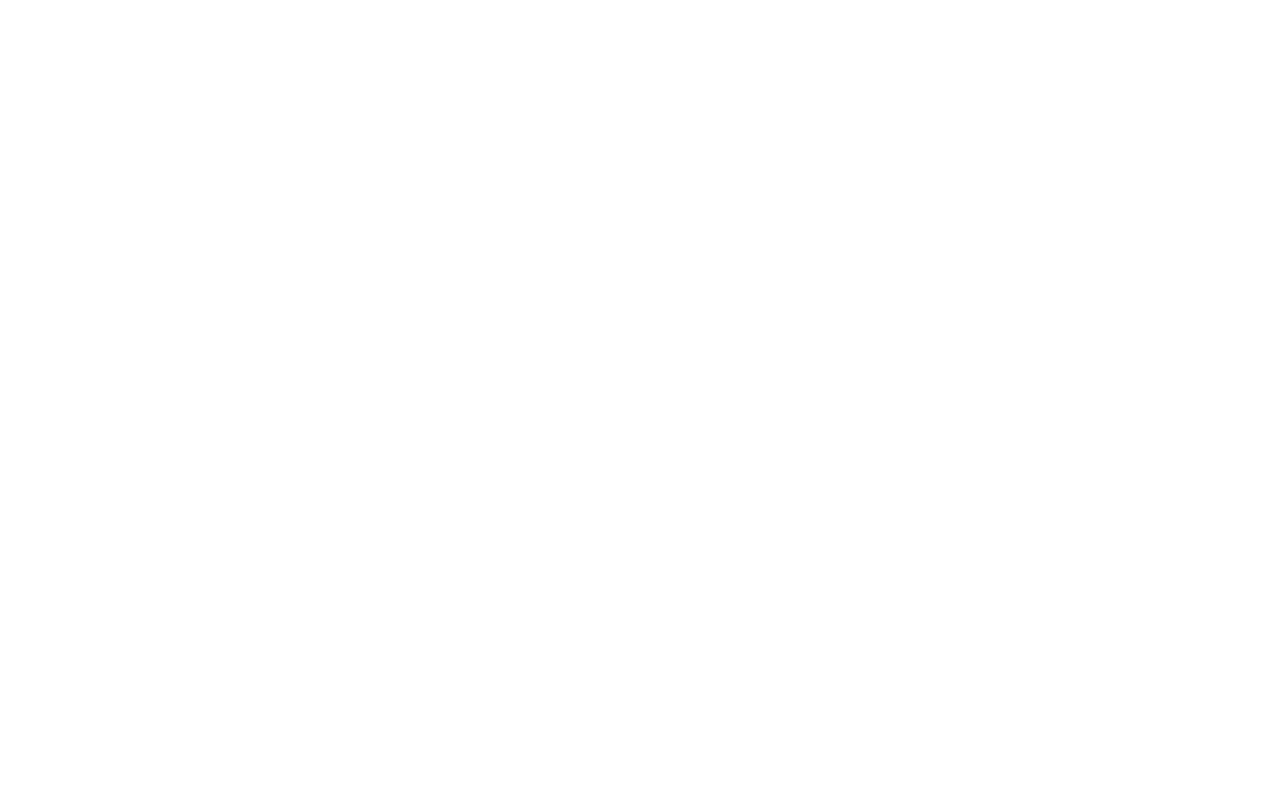
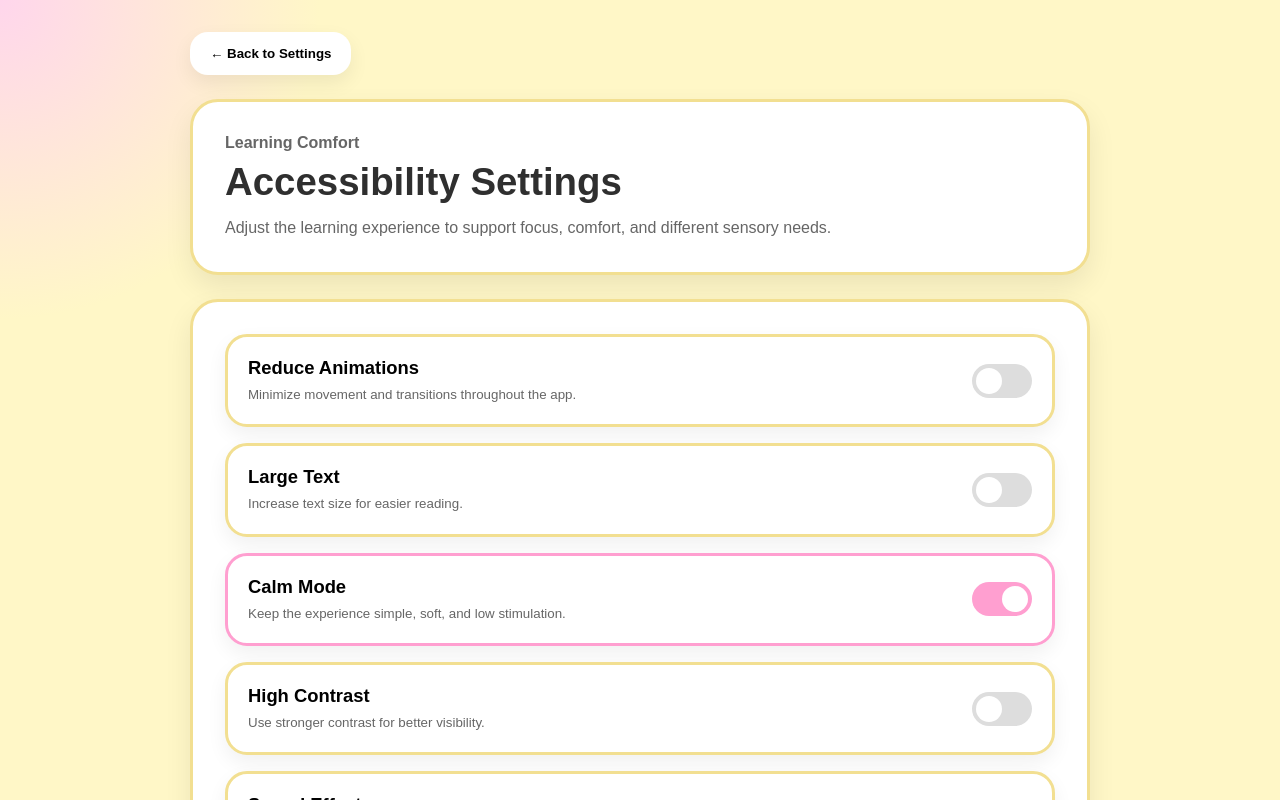
Before and after one commit to kkoelle99/koellite-learning, a React (Vite) app: page /parent/settings/accessibility in a window 1280 px wide. Before the commit this address had no page. Shown: the top 800 px of the page. Built offline with nearby package versions, Linux system fonts and the light colour scheme; sample sign-in values are in the browser's storage.

Commit message:
Wire large text accessibility setting

```diff
--- a/src/App.jsx
+++ b/src/App.jsx
@@ -7,6 +7,7 @@
 import ManageProfiles from "./pages/ManageProfiles/ManageProfiles";
 import Settings from "./pages/Settings/Settings";
 import ThemeSettings from "./pages/ThemeSettings/ThemeSettings";
+import AccessibilitySettings from "./pages/AccessibilitySettings/AccessibilitySettings";
 
 function App() {
   return (
@@ -60,6 +61,15 @@
       }
       />
 
+      <Route
+      path="/parent/settings/accessibility"
+      element={
+        <ProtectedRoute>
+          <AccessibilitySettings />
+        </ProtectedRoute>
+      }
+      />
+
       </Routes>
     </BrowserRouter>
   )
--- /dev/null
+++ b/src/pages/AccessibilitySettings/AccessibilitySettings.css
@@ -0,0 +1,124 @@
+.accessibility-page {
+  min-height: 100vh;
+  padding: 32px;
+  background:
+    radial-gradient(circle at top left, var(--soft-glow), transparent 320px),
+    var(--bg-color);
+}
+
+.accessibility-container {
+  width: min(900px, 94%);
+  margin: 0 auto;
+}
+
+.accessibility-header,
+.accessibility-settings-card {
+  background: var(--card-color);
+  border: 3px solid var(--border-color);
+  border-radius: 28px;
+  padding: 32px;
+  margin-bottom: 24px;
+  box-shadow: 0 12px 28px rgba(0, 0, 0, 0.08);
+}
+
+.accessibility-header p {
+  margin: 0 0 8px;
+  color: var(--muted-text);
+  font-weight: bold;
+}
+
+.accessibility-header h1 {
+  margin: 0 0 12px;
+  font-size: 2.4rem;
+}
+
+.accessibility-header span {
+  color: var(--muted-text);
+  line-height: 1.5;
+}
+
+.accessibility-settings-card {
+  display: grid;
+  gap: 16px;
+}
+
+.setting-toggle {
+  width: 100%;
+  background: var(--card-color);
+  border: 3px solid var(--border-color);
+  border-radius: 22px;
+  padding: 20px;
+  display: flex;
+  justify-content: space-between;
+  gap: 18px;
+  align-items: center;
+  text-align: left;
+  box-shadow: 0 8px 20px rgba(0, 0, 0, 0.06);
+}
+
+.setting-toggle strong {
+  font-size: 1.15rem;
+}
+
+.setting-toggle p {
+  margin: 6px 0 0;
+  color: var(--muted-text);
+  line-height: 1.45;
+}
+
+.setting-toggle-active {
+  border-color: var(--button-color);
+}
+
+.toggle-pill {
+  width: 60px;
+  min-width: 60px;
+  height: 34px;
+  border-radius: 999px;
+  background: #dddddd;
+  padding: 4px;
+  display: flex;
+  align-items: center;
+  transition: 0.2s ease;
+}
+
+.toggle-dot {
+  width: 26px;
+  height: 26px;
+  border-radius: 50%;
+  background: #ffffff;
+  transition: 0.2s ease;
+}
+
+.setting-toggle-active .toggle-pill {
+  background: var(--button-color);
+}
+
+.setting-toggle-active .toggle-dot {
+  transform: translateX(26px);
+}
+
+.reset-accessibility-button {
+  border: none;
+  background: var(--button-color);
+  padding: 14px 20px;
+  border-radius: 18px;
+  font-weight: bold;
+  margin-top: 8px;
+}
+
+@media (max-width: 650px) {
+  .accessibility-page {
+    padding: 20px;
+  }
+
+  .accessibility-header,
+  .accessibility-settings-card {
+    padding: 24px;
+  }
+
+  .setting-toggle {
+    align-items: flex-start;
+    flex-direction: column;
+  }
+}
--- /dev/null
+++ b/src/pages/AccessibilitySettings/AccessibilitySettings.jsx
@@ -0,0 +1,133 @@
+import { useEffect, useState } from "react";
+import { useNavigate } from "react-router-dom";
+
+import "./AccessibilitySettings.css";
+
+const defaultAccessibilitySettings = {
+  reduceMotion: false,
+  largeText: false,
+  calmMode: true,
+  highContrast: false,
+  soundEffects: false,
+  timersEnabled: false,
+};
+
+function AccessibilitySettings() {
+  const navigate = useNavigate();
+
+  const [settings, setSettings] = useState(() => {
+    const savedSettings = localStorage.getItem("koelliteAccessibilitySettings");
+    return savedSettings
+      ? JSON.parse(savedSettings)
+      : defaultAccessibilitySettings;
+  });
+
+  useEffect(() => {
+    localStorage.setItem(
+      "koelliteAccessibilitySettings",
+      JSON.stringify(settings)
+    );
+  }, [settings]);
+
+  function toggleSetting(settingName) {
+    setSettings((currentSettings) => ({
+      ...currentSettings,
+      [settingName]: !currentSettings[settingName],
+    }));
+  }
+
+  function resetSettings() {
+    setSettings(defaultAccessibilitySettings);
+  }
+
+  return (
+    <main className="accessibility-page">
+      <section className="accessibility-container">
+        <button
+          className="back-home-button"
+          onClick={() => navigate("/parent/settings")}
+        >
+          ← Back to Settings
+        </button>
+
+        <div className="accessibility-header">
+          <p>Learning Comfort</p>
+          <h1>Accessibility Settings</h1>
+          <span>
+            Adjust the learning experience to support focus, comfort, and
+            different sensory needs.
+          </span>
+        </div>
+
+        <div className="accessibility-settings-card">
+          <SettingToggle
+            title="Reduce Animations"
+            description="Minimize movement and transitions throughout the app."
+            checked={settings.reduceMotion}
+            onClick={() => toggleSetting("reduceMotion")}
+          />
+
+          <SettingToggle
+            title="Large Text"
+            description="Increase text size for easier reading."
+            checked={settings.largeText}
+            onClick={() => toggleSetting("largeText")}
+          />
+
+          <SettingToggle
+            title="Calm Mode"
+            description="Keep the experience simple, soft, and low stimulation."
+            checked={settings.calmMode}
+            onClick={() => toggleSetting("calmMode")}
+          />
+
+          <SettingToggle
+            title="High Contrast"
+            description="Use stronger contrast for better visibility."
+            checked={settings.highContrast}
+            onClick={() => toggleSetting("highContrast")}
+          />
+
+          <SettingToggle
+            title="Sound Effects"
+            description="Allow gentle sound feedback in future activities."
+            checked={settings.soundEffects}
+            onClick={() => toggleSetting("soundEffects")}
+          />
+
+          <SettingToggle
+            title="Timers Enabled"
+            description="Allow timed activities. Recommended off for early grades."
+            checked={settings.timersEnabled}
+            onClick={() => toggleSetting("timersEnabled")}
+          />
+
+          <button className="reset-accessibility-button" onClick={resetSettings}>
+            Reset Accessibility Settings
+          </button>
+        </div>
+      </section>
+    </main>
+  );
+}
+
+function SettingToggle({ title, description, checked, onClick }) {
+  return (
+    <button
+      type="button"
+      className={`setting-toggle ${checked ? "setting-toggle-active" : ""}`}
+      onClick={onClick}
+    >
+      <div>
+        <strong>{title}</strong>
+        <p>{description}</p>
+      </div>
+
+      <span className="toggle-pill">
+        <span className="toggle-dot" />
+      </span>
+    </button>
+  );
+}
+
+export default AccessibilitySettings;
--- a/src/pages/Home/Home.jsx
+++ b/src/pages/Home/Home.jsx
@@ -12,8 +12,11 @@
 
 const defaultChildren = [];
 
+
 function Home() {
   const navigate = useNavigate();
+
+  const accessibilitySettings = JSON.parse(localStorage.getItem("koelliteAccessibilitySettings")) || {};
 
   const [children] = useState(() => {
     const savedChildren = localStorage.getItem("koelliteChildren");
@@ -26,7 +29,7 @@
 
   if (!activeChild) {
     return (
-      <div className="app theme-koellite">
+      <div className={`app theme-koellite ${accessibilitySettings.largeText ? "large-text" : ""}`}>
         <Header />
 
         <main className="home-page">
@@ -53,7 +56,7 @@
 
   return (
     <div
-      className="app theme-koellite"
+      className={`app theme-koellite ${accessibilitySettings.largeText ? "large-text" : ""}`}
       style={{
         background: `radial-gradient(circle at top left, ${activeChild.theme.glow}, transparent 320px), ${activeChild.theme.background}`,
         "--bg-color": activeChild.theme.background,
--- a/src/pages/Settings/Settings.jsx
+++ b/src/pages/Settings/Settings.jsx
@@ -30,10 +30,10 @@
             <p>Customize each child’s colors and learning space.</p>
           </button>
 
-          <button className="settings-card coming-soon-card">
+          <button className="settings-card" onClick={() => navigate("/parent/settings/accessibility")}>
             <span>♿</span>
             <strong>Accessibility</strong>
-            <p>Coming soon: calm mode, text size, sound, and motion settings.</p>
+            <p>Control motion, text size, timers, and sensory settings.</p>
           </button>
 
           <button className="settings-card coming-soon-card">
--- a/src/styles/accessibility.css
+++ b/src/styles/accessibility.css
@@ -4,5 +4,26 @@
 }
 
 .large-text {
-  font-size: 1.2rem;
+  font-size: 1.15rem;
 }
+
+.large-text h1 {
+  font-size: 2.6rem;
+}
+
+.large-text h2 {
+  font-size: 2.2rem;
+}
+
+.large-text h3 {
+  font-size: 1.8rem;
+}
+
+.large-text p,
+.large-text span,
+.large-text strong,
+.large-text button,
+.large-text input,
+.large-text select {
+  font-size: 1.15rem;
+}
```
